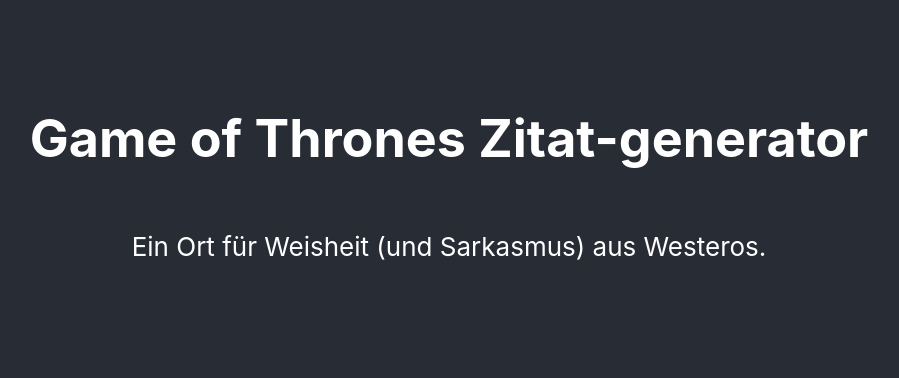
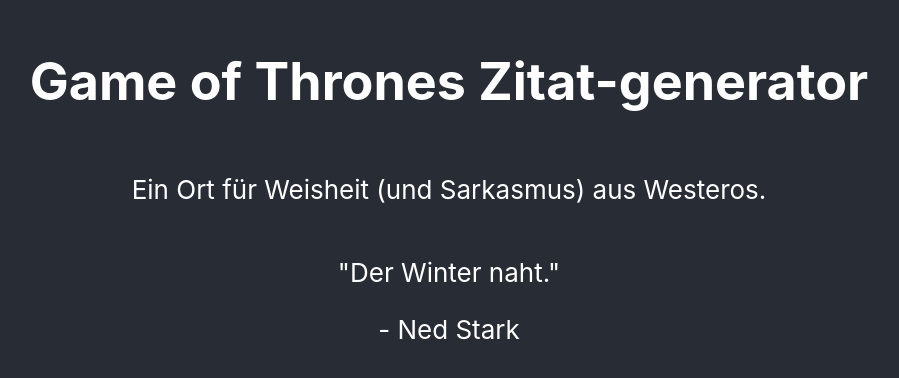
Before and after one commit to TimoKaufmann/react_intro, a React (Create React App) app in the folder got-qoute-generator/: page / in a window 1280 px wide. Shown: the part 220-598 px from the top of the page, without its empty margins (191-1090 px from the left). Built offline with nearby package versions, Linux system fonts and the light colour scheme.

Commit message:
feat: Added blockquote and footer elements.

```diff
--- a/got-qoute-generator/src/App.js
+++ b/got-qoute-generator/src/App.js
@@ -1,4 +1,8 @@
 import './App.css';
+
+const quote = "Der Winter naht.";
+const character = "Ned Stark";
+
 
 function App() {
   return (
@@ -6,6 +10,12 @@
       <header className="App-header">
       <h1>Game of Thrones Zitat-generator</h1>
       <p>Ein Ort für Weisheit (und Sarkasmus) aus Westeros.</p>
+      <main>
+        <blockquote>
+          "{quote}"
+        </blockquote>
+      </main>
+      <footer>- {character} </footer>
       </header>
     </div>
   );
```
